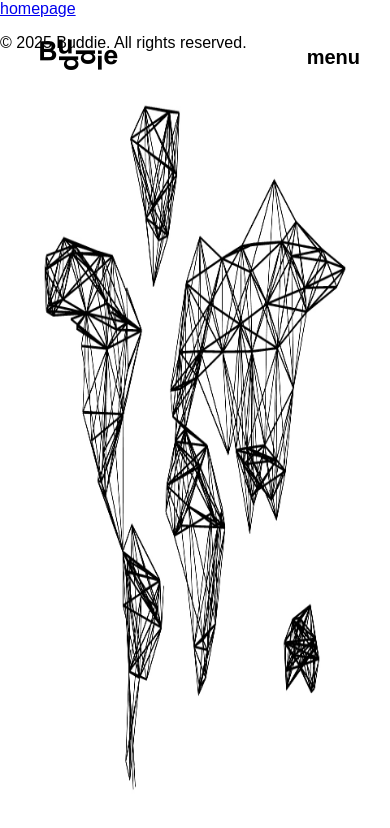
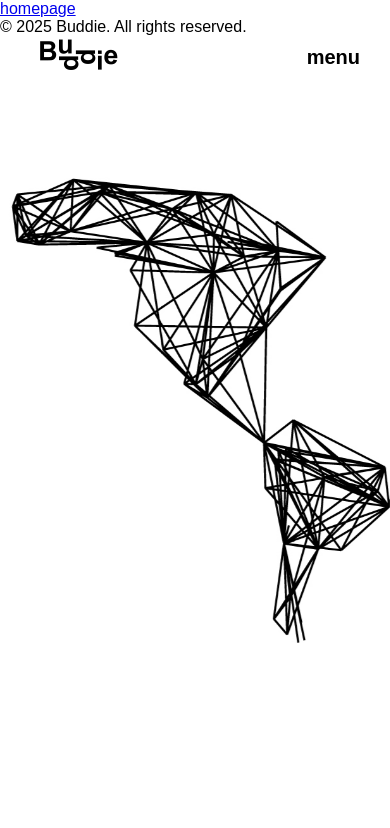
Before and after one commit to buddie-project/buddie-frontend, a React (Vite) app: page / in a window 390 px wide. Shown: the top 828 px of the page. Built offline with nearby package versions, Linux system fonts and the light colour scheme; no server answers.

Commit message:
Refactor Homepage component; update background styles and implement responsive design

```diff
--- a/src/App.jsx
+++ b/src/App.jsx
@@ -1,5 +1,6 @@
 import './style/App.css';
 import "../public/icons/css/icons.css";
+import "./style/Homepage.css"
 import {Route, Routes} from "react-router-dom";
 import SignIn from "./pages/SignIn.jsx";
 import SignUp from "./pages/SignUp.jsx";
--- a/src/pages/Homepage.jsx
+++ b/src/pages/Homepage.jsx
@@ -1,12 +1,9 @@
+import "../style/Homepage.css"
 function Homepage() {
 
     return(
         <>
-            <div className="background-homepage">
-                <div className="background-image">
-                    <img src="/images/background-image.jpg" alt="Background Image" className="background-image"/>
-                </div>
-            </div>
+            <div className="background-homepage" id="homepage"></div>
         </>
     )
 }
--- a/src/style/Homepage.css
+++ b/src/style/Homepage.css
@@ -1,10 +1,41 @@
-.background-image {
-  position: absolute;
-  top: 0;
-  left: 0;
-  width: 100%;
-  height: 100%;
-  z-index: -1;
-  transform: translate(-50%, -50%);
-  object-fit: cover;
+* {
+    margin: 0;
+    padding: 0;
+    box-sizing: border-box;
 }
+
+.background-homepage {
+    position: fixed;
+    top: 0;
+    left: 0;
+    width: 100%;
+    height: 100%;
+    z-index: -1;
+    background-size: cover;
+    background-position: center;
+    background-repeat: no-repeat;
+    background-image: url('/images/background-image.jpg');
+    transition: background-image 0.3s ease-in-out;
+}
+
+@media (max-width: 1024px) {
+    .background-homepage {
+        background-image: url('/images/background-image.jpg');
+        background-position: center;
+    }
+}
+
+@media (max-width: 768px) {
+    .background-homepage {
+        background-image: url('/images/background-image.jpg');
+
+    }
+}
+
+@media (max-width: 576px) {
+    .background-homepage {
+        background-image: url('/images/homepage-background-mobile.jpg');
+        background-position: top;
+
+    }
+}
```
Also changed, not shown: images/background-image.jpg (renamed from public/images/background-image.jpg), images/homepage-background-mobile.jpg (added).
